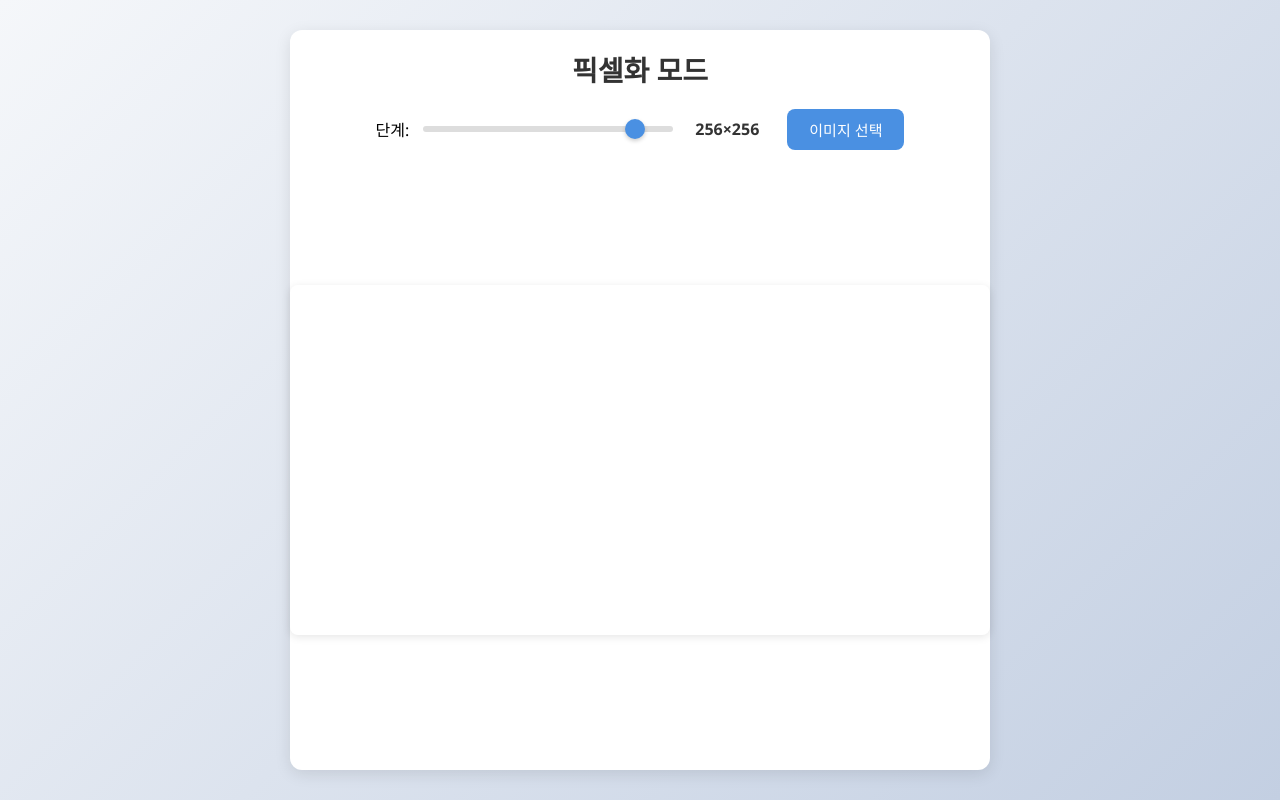
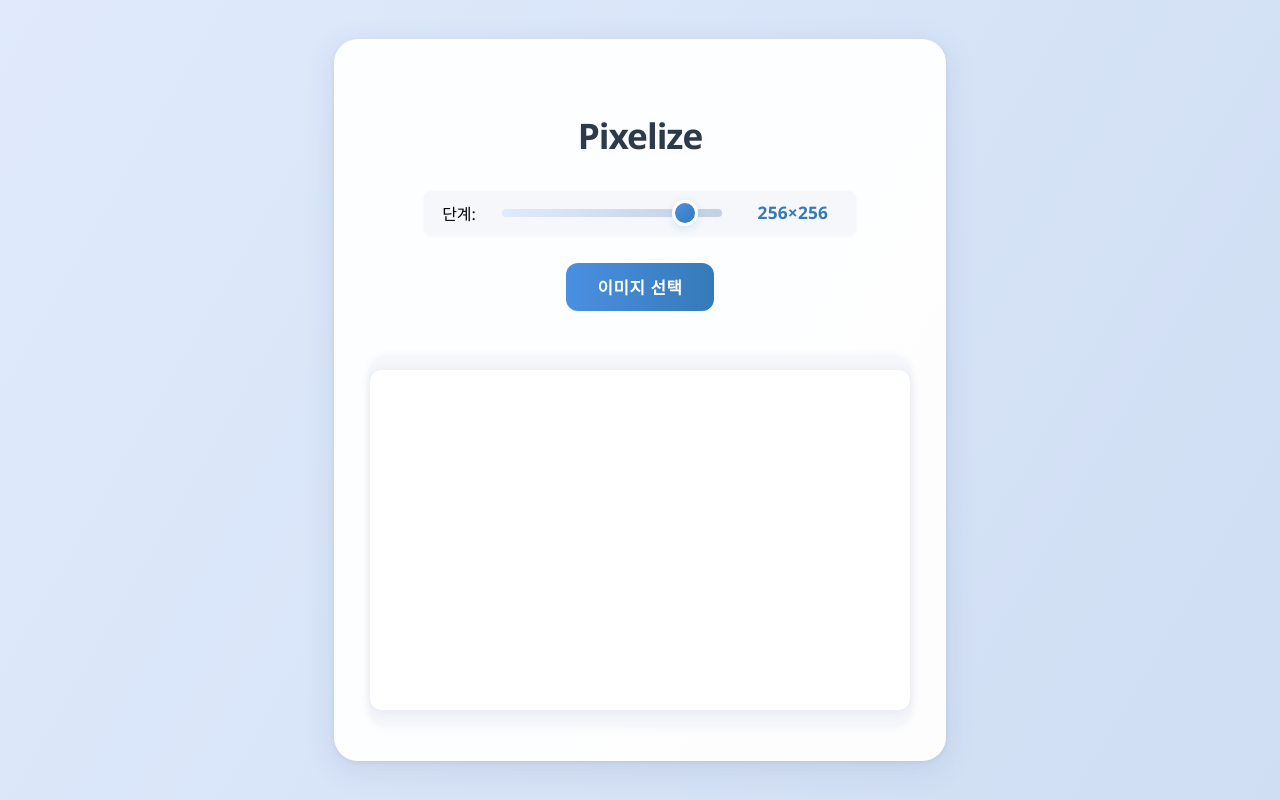
Before and after one commit to woohyun1031/pixelize, a React (Vite) app: page / in a window 1280 px wide. Built offline with nearby package versions, Linux system fonts and the light colour scheme.

Commit message:
Feat: Update Pixelation component
* layout
* styles
* image download

```diff
--- a/src/Pixelation.tsx
+++ b/src/Pixelation.tsx
@@ -1,46 +1,53 @@
 /** @jsxImportSource @emotion/react */
 import { useRef, useState, useEffect } from 'react';
 import styled from '@emotion/styled';
-import {css} from "@emotion/react";
 
 
 const Wrapper = styled.div`
-  width: 100%;
-  height: 100%;
-  padding: 30px;
+  width: 100vw;
+  height: 100vh;
+  min-height: 100vh;
+  padding: 0;
   display: flex;
   justify-content: center;
   align-items: center;
-  font-family: 'Segoe UI', Tahoma, Geneva, Verdana, sans-serif;
-  background: linear-gradient(135deg, #f5f7fa, #c3cfe2);
+  font-family: 'Pretendard', 'Segoe UI', Tahoma, Geneva, Verdana, sans-serif;
+  background: linear-gradient(120deg, #e0eafc 0%, #cfdef3 100%);
   box-sizing: border-box;
+  overflow: auto;
 `;
 
 const Container = styled.div`
-  background: #fff;
-  border-radius: 12px;
-  box-shadow: 0 4px 16px rgba(0,0,0,0.1);
-  max-width: 700px;
+  background: rgba(255,255,255,0.95);
+  border-radius: 24px;
+  box-shadow: 0 8px 32px rgba(60,80,120,0.12), 0 1.5px 4px rgba(60,80,120,0.08);
+  max-width: 540px;
   width: 100%;
-  height: 100%;
+  min-height: 520px;
+  padding: 48px 36px 36px 36px;
   text-align: center;
   display: flex;
   flex-direction: column;
+  position: relative;
+  transition: box-shadow 0.2s;
 `;
 
 const Title = styled.h1`
-  margin-bottom: 20px;
-  font-size: 28px;
-  color: #333;
+  margin-bottom: 32px;
+  font-size: 2.2rem;
+  font-weight: 800;
+  color: #2d3a4a;
+  letter-spacing: -1px;
+  text-shadow: 0 2px 8px rgba(180,200,255,0.08);
 `;
 
 const Controls = styled.div`
   display: flex;
   flex-wrap: wrap;
   justify-content: center;
-  gap: 20px;
-
+  gap: 28px 20px;
   align-items: center;
+  margin-bottom: 32px;
 `;
 
 const FileButton = styled.label`
@@ -49,23 +56,25 @@ const FileButton = styled.label`
   display: inline-block;
   button {
     border: none;
-    background: #4a90e2;
+    background: linear-gradient(90deg, #4a90e2 0%, #357ab8 100%);
     color: #fff;
-    padding: 10px 22px;
-    font-size: 15px;
-    border-radius: 8px;
+    padding: 12px 32px;
+    font-size: 1.05rem;
+    font-weight: 700;
+    border-radius: 12px;
     cursor: pointer;
-    transition: background 0.3s;
+    transition: background 0.2s, box-shadow 0.2s;
+    box-shadow: 0 2px 8px rgba(74,144,226,0.10);
+    letter-spacing: 0.5px;
   }
   button:hover {
-    background: #357ab8;
+    background: linear-gradient(90deg, #357ab8 0%, #4a90e2 100%);
+    box-shadow: 0 4px 16px rgba(74,144,226,0.18);
   }
   input {
     position: absolute;
-    left: 0;
-    top: 0;
-    width: 100%;
-    height: 100%;
+    left: 0; top: 0;
+    width: 100%; height: 100%;
     opacity: 0;
     cursor: pointer;
   }
@@ -74,69 +83,83 @@ const FileButton = styled.label`
 const SliderContainer = styled.div`
   display: flex;
   align-items: center;
-  gap: 12px;
+  gap: 18px;
+  background: #f5f7fa;
+  border-radius: 8px;
+  padding: 10px 18px;
+  box-shadow: 0 1px 4px rgba(60,80,120,0.06);
 `;
 
 const RangeInput = styled.input`
   -webkit-appearance: none;
-  width: 250px;
-  height: 6px;
-  background: #ddd;
-  border-radius: 3px;
+  width: 220px;
+  height: 8px;
+  background: linear-gradient(90deg, #e0eafc 0%, #c3cfe2 100%);
+  border-radius: 4px;
   outline: none;
   transition: background 0.3s;
+  margin: 0 8px;
   &:hover {
-    background: #ccc;
+    background: linear-gradient(90deg, #c3cfe2 0%, #e0eafc 100%);
   }
   &::-webkit-slider-thumb {
     -webkit-appearance: none;
     appearance: none;
-    width: 20px;
-    height: 20px;
-    background: #4a90e2;
+    width: 26px;
+    height: 26px;
+    background: linear-gradient(135deg, #4a90e2 0%, #357ab8 100%);
     border-radius: 50%;
     cursor: pointer;
-    box-shadow: 0 2px 4px rgba(0,0,0,0.2);
-    transition: background 0.3s;
-    &:hover {
-      background: #357ab8;
+    box-shadow: 0 2px 8px rgba(74,144,226,0.18);
+    border: 3px solid #fff;
+    transition: background 0.2s;
     }
+  &::-webkit-slider-thumb:hover {
+    background: linear-gradient(135deg, #357ab8 0%, #4a90e2 100%);
   }
   &::-moz-range-thumb {
-    width: 20px;
-    height: 20px;
-    background: #4a90e2;
-    border: none;
+    width: 26px;
+    height: 26px;
+    background: linear-gradient(135deg, #4a90e2 0%, #357ab8 100%);
+    border: 3px solid #fff;
     border-radius: 50%;
     cursor: pointer;
-    box-shadow: 0 2px 4px rgba(0,0,0,0.2);
-    transition: background 0.3s;
+    box-shadow: 0 2px 8px rgba(74,144,226,0.18);
+    transition: background 0.2s;
   }
 `;
 
 const Label = styled.span`
-  font-weight: bold;
-  color: #333;
-  min-width: 80px;
+  font-weight: 700;
+  color: #357ab8;
+  min-width: 90px;
   text-align: center;
+  font-size: 1.08rem;
+  letter-spacing: 0.2px;
 `;
 
 const CanvasContainer = styled.div`
     width: 100%;
-    height: 100%;
-    padding:20px;
+  min-height: 370px;
+  padding: 0;
     display: flex;
     justify-content: center;
     align-items: center;
     position: relative;
     box-sizing: border-box;
+  background: #f5f7fa;
+  border-radius: 16px;
+  box-shadow: 0 1.5px 8px rgba(60,80,120,0.07);
+  margin-top: 12px;
 `;
 
 const CanvasStyled = styled.canvas`
   display: block;
-  height: 350px;
-  border-radius: 8px;
-  box-shadow: 0 2px 8px rgba(0,0,0,0.1);
+  max-width: 100%;
+  height: 340px;
+  border-radius: 12px;
+  box-shadow: 0 2px 12px rgba(60,80,120,0.10);
+  background: #fff;
 `;
 
 const steps = [2,4,8,16,32,64,128,256];
@@ -144,21 +167,56 @@ const steps = [2,4,8,16,32,64,128,256];
 export default function Pixelation() {
     const fileRef = useRef(null);
     const canvasRef = useRef<HTMLCanvasElement | null>(null);
-    const offCanvasRef = useRef(document.createElement('canvas'));
+    const originCanvasRef = useRef(document.createElement('canvas'));
+
     const [exp, setExp] = useState(7);
     const [labelText, setLabelText] = useState('256×256');
+    // fullData는 이미지의 픽셀 데이터를 저장하는 배열
+    // 각 픽셀은 RGBA 값으로 표현되며, 4개의 값이 연속적으로 저장됨
+    // 예: [R1, G1, B1, A1,      R2, G2, B2, A2,    ...] Uint8ClampedArray(4194304)
+    // 예: [192, 149, 68, 255,   232, 190, 112, 255 ...]
+    // fullData의 길이는 이미지의 가로 픽셀 수 * 세로 픽셀 수 * 4
+    // 예: 1024 * 1024 * 4채널(R,G,B,A) = 4194304
     const [fullData, setFullData] = useState(null);
     const [imgSize, setImgSize] = useState({w:0, h:0});
+    const [saveImgSize, setSaveImgSize] = useState({w:0, h:0});
 
+    const handleFileChange = (e:  React.ChangeEvent<HTMLInputElement>) => {
+        const file = e.target.files[0];
+        if (!file) return;
+        const img = new Image();
+        img.onload = () => {
+            const imgW = img.width, imgH = img.height;
+            const canvas = canvasRef.current;
+
+            if (!canvas) return;
+            canvas.width = imgW; canvas.height = imgH;
+            const originCanvas = originCanvasRef.current;
+            originCanvas.width = imgW; originCanvas.height = imgH;
+            const offCtx = originCanvas.getContext('2d');
+            offCtx?.drawImage(img,0,0);
+            const data = offCtx?.getImageData(0,0,imgW,imgH).data;
+
+            setImgSize({w: imgW, h: imgH});
+            setSaveImgSize({w: imgW, h: imgH});
+            setFullData(data);
+            setExp(steps.length);
+        };
+
+        img.src = URL.createObjectURL(file);
+    };
     useEffect(() => {
+        console.log(fullData)
         if (!fullData) return;
         const canvas = canvasRef.current;
+        if (!canvas) return;
         const ctx = canvas.getContext('2d');
-        const offCanvas = offCanvasRef.current;
+        if (!ctx) return;
+        const offCanvas = originCanvasRef.current;
         const { w: imgW, h: imgH } = imgSize;
 
         ctx.clearRect(0,0,imgW,imgH);
-        // exp index 0~7 = 2,4...256, index 8 = 원본
+
         if (exp === steps.length) {
             setLabelText('원본');
             ctx.drawImage(offCanvas, 0, 0);
@@ -191,30 +249,10 @@ export default function Pixelation() {
         }
     }, [exp, fullData, imgSize]);
 
-    const handleFileChange = e => {
-        const file = e.target.files[0];
-        if (!file) return;
-        const img = new Image();
-        img.onload = () => {
-            const imgW = img.width, imgH = img.height;
-            const canvas = canvasRef.current;
-            canvas.width = imgW; canvas.height = imgH;
-            const offCanvas = offCanvasRef.current;
-            offCanvas.width = imgW; offCanvas.height = imgH;
-            const offCtx = offCanvas.getContext('2d');
-            offCtx?.drawImage(img,0,0);
-            const data = offCtx?.getImageData(0,0,imgW,imgH).data;
-            setImgSize({w: imgW, h: imgH});
-            setFullData(data);
-            setExp(steps.length);
-        };
-        img.src = URL.createObjectURL(file);
-    };
-
     return (
         <Wrapper>
             <Container>
-                <Title>픽셀화 모드</Title>
+                <Title>Pixelize</Title>
                 <Controls>
                     <SliderContainer>
                         <label htmlFor="exp">단계:</label>
@@ -237,6 +275,84 @@ export default function Pixelation() {
                     <CanvasStyled ref={canvasRef}/>
                 </CanvasContainer>
             </Container>
+                {fullData && (
+                    <div style={{ position: 'absolute', top: 32, right: 32, zIndex: 2, display: 'flex', flexDirection: 'column', alignItems: 'flex-end', gap: 8, minWidth: 220, minHeight: 80 }}>
+                        <div style={{ display: 'flex', alignItems: 'center', marginBottom: 4, minWidth: 200 }}>
+                          <input
+                                type="number"
+                                min={saveImgSize.w}
+                                max={2048}
+                                value={saveImgSize.w}
+                                style={{ width: 80, marginRight: 6, borderRadius: 6, border: '1px solid #bcd', padding: '4px 8px', minWidth: 60 }}
+                                onChange={e => {
+                                    // 저장용 사이즈만 별도 상태로 관리
+                                    const newW = Math.max(1, Math.min(1024, Number(e.target.value)));
+                                    const ratio = saveImgSize.h / saveImgSize.w;
+                                    setSaveImgSize({ w: newW, h: Math.round(newW * ratio) });
+                                }}
+                            />
+                            <span style={{ fontWeight: 700, color: '#357ab8', marginRight: 6 }}>px ×</span>
+                            <input
+                                type="number"
+                                min={saveImgSize.h}
+                                max={2048}
+                                value={saveImgSize.h}
+                                style={{ width: 80, borderRadius: 6, border: '1px solid #bcd', padding: '4px 8px', minWidth: 60 }}
+                                readOnly
+                                tabIndex={-1}
+                            />
+                            <span style={{ fontWeight: 700, color: '#357ab8', marginLeft: 6 }}>px</span>
+                        </div>
+                        <button
+                            style={{
+                                background: 'linear-gradient(90deg, #4a90e2 0%, #357ab8 100%)',
+                                color: '#fff',
+                                border: 'none',
+                                borderRadius: 10,
+                                padding: '10px 28px',
+                                cursor: 'pointer',
+                                fontWeight: 800,
+                                fontSize: 16,
+                                boxShadow: '0 2px 12px rgba(74,144,226,0.13)',
+                                letterSpacing: '0.5px',
+                                transition: 'background 0.2s, box-shadow 0.2s',
+                                minWidth: 160,
+                                minHeight: 40
+                            }}
+                            onMouseOver={e => {
+                                (e.currentTarget as HTMLButtonElement).style.background =
+                                    'linear-gradient(90deg, #357ab8 0%, #4a90e2 100%)';
+                                (e.currentTarget as HTMLButtonElement).style.boxShadow =
+                                    '0 4px 18px rgba(74,144,226,0.18)';
+                            }}
+                            onMouseOut={e => {
+                                (e.currentTarget as HTMLButtonElement).style.background =
+                                    'linear-gradient(90deg, #4a90e2 0%, #357ab8 100%)';
+                                (e.currentTarget as HTMLButtonElement).style.boxShadow =
+                                    '0 2px 12px rgba(74,144,226,0.13)';
+                            }}
+                            onClick={() => {
+                                const canvas = canvasRef.current;
+                                if (!canvas) return;
+                                // 새로운 캔버스에 리사이즈 후 다운로드
+                                const tempCanvas = document.createElement('canvas');
+                                console.log(tempCanvas)
+                                tempCanvas.width = saveImgSize.w;
+                                tempCanvas.height = saveImgSize.h;
+                                const tempCtx = tempCanvas.getContext('2d');
+                                console.log(tempCtx)
+                                if (!tempCtx) return;
+                                tempCtx.drawImage(canvas, 0, 0, canvas.width, canvas.height, 0, 0, saveImgSize.w, saveImgSize.h);
+                                const link = document.createElement('a');
+                                link.download = 'pixelated.png';
+                                link.href = tempCanvas.toDataURL('image/png');
+                                link.click();
+                            }}
+                        >
+                            이미지 다운로드
+                        </button>
+                    </div>
+                )}
         </Wrapper>
     );
 }
```
